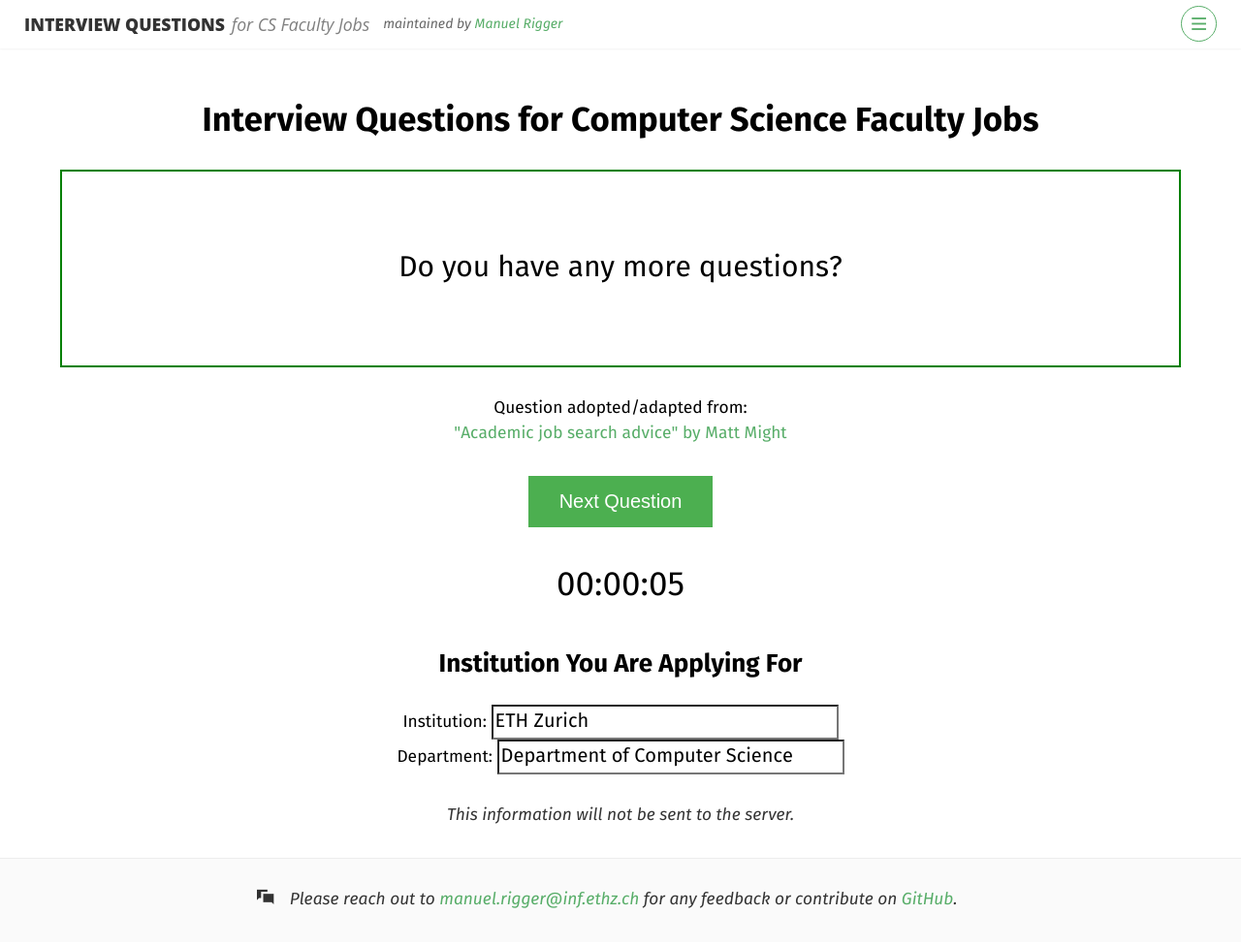
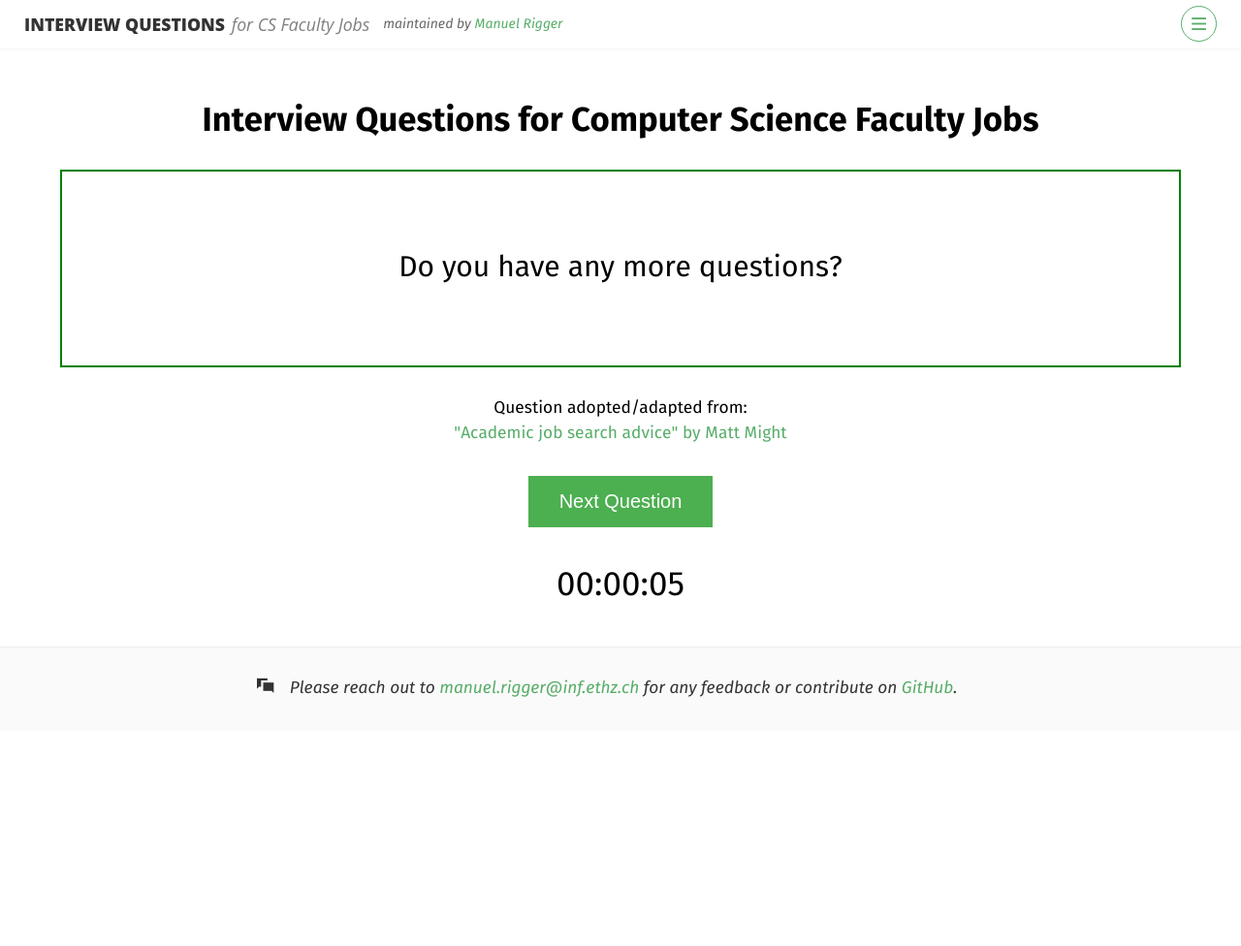
Before and after one commit to csfaculty/csfaculty.github.io, a Jekyll site: the page built from index.html, in a window 1280 px wide and 1032 px high. Shown: the top 976 px of the window at 97% size. Built offline with Jekyll 4.4.1, drawn with Linux system fonts in a browser that asks for light colours; some web fonts are replaced; some of the changed lines change nothing that is shown.

Commit message:
Remove the institution/department form

```diff
--- a/index.html
+++ b/index.html
@@ -17,13 +17,6 @@ role: home
 	<button onclick="nextQuestion()">Next Question</button>
 	<p id="timer"  style="font-size: 35px;"></p>
 
-	<h2>Institution You Are Applying For</h2>
-	Institution:
-	<input type="text" id="institution" value="ETH Zurich" oninput="updateInstitution()" size="30">
-	<br />
-	Department:
-	<input type="text" id="department" value="Department of Computer Science" size="30">
-	<div style="font-style: italic;color: rgba(0, 0, 0, 0.8);padding:30px 25px;">This information will not be sent to the server.</div>
 </center>
 
 <script>
@@ -31,15 +24,12 @@ role: home
 var startTime = new Date().getTime();
 var lastIdx;
 
-var yourInstitution = 'ETH Zurich';
-var yourDepartment = 'Department of Computer Science';
-
 var questionsJson = [
 	{
 		"source_url" : "https://career-advice.jobs.ac.uk/jobseeking-and-interview-tips/top-5-academic-interview-questions-and-answers/",
 		"source_name" : "Top 5 Academic Interview Answers by jobs.ac.uk",
 		"questions" : [
-			"Why do you want to work at INSTITUTION?",
+			"Why do you want to work here?",
 			"What makes you different from the other candidates?",
 			"What are your plans for research?",
 			"What are your plans for research in the next year?",
@@ -72,12 +62,12 @@ var questionsJson = [
 			"What is your biggest achievement?",
 			"What is your \"home\" conference?",
 			"Who will you collaborate with externally?",
-			"Who would you collaborate with within the DEPARTMENT? What other departments could you work with?",
+			"Who would you collaborate with within the department? What other departments could you work with?",
 			"What will your strategy be in order to publish top-tier papers consistently?",
 			"What would you like to teach?",
 			// Can you teach X? (sometimes X was far outside my area),
 			"What resources do you need for your lab?",
-			"Why do you want to work at INSTITUTION?",
+			"Why do you want to work at this institution?",
 			"What are you looking for in a department?",
 			"What other schools are you interviewing with?",
 			"What is your timeline [for accepting an offer]?",
@@ -95,7 +85,7 @@ var questionsJson = [
 			"Give me a summary of your work (in 5 minutes).",
 			"Who do you consider the best people in your field?",
 			"What is your biggest weakness as a teacher?",
-			"How can your results help me in my own research (assume a faculty from INSTITUTION)?",
+			"How can your results help me in my own research?",
 			"What are you looking for in a school? Why did you apply here?",
 			"What is your methodology for problem-solving?",
 			"What are other people at your current institution doing?",
@@ -125,8 +115,8 @@ var questionsJson = [
 		"source_url" : "https://shomir.net/tt_job_guide.html",
 		"source_name" : "\"Guide for the Tenure-Track Job Market in Computer/Information Sciences\" by Shomir Wilson",
 		"questions" : [
-			"Why are you interested in joining INSTITUTION?",
-			"Why are you interested in joining DEPARTMENT?",
+			"Why are you interested in joining this institution",
+			"Why are you interested in joining this department?",
 			"Whom at the university would you collaborate with on research?",
 			"What are your teaching interests, or what is your teaching philosophy?",
 			"What questions do you have for the search committee?"
@@ -170,8 +160,7 @@ var questionsJson = [
 			"How would you evaluate student learning?",
 			"How do you bring diversity into your day-today teaching?",
 			"You've seen our mission statement. How would you see yourself contributing to our mission and campus atmosphere?",
-			"What is your perception of the responsibilities of a full-time faculty member in INSTITUTION?",
-			"What is your perception of the responsibilities of a full-time faculty member in DEPARTMENT?",
+			"What is your perception of the responsibilities of a full-time faculty member in this institution/department?",
 			"How will you fit in as a department member and what kind of contribution will you make to our community?",
 			// Apart from the obvious financial reasons, why would you like to join the Faculty of Y at University X?
 			"Could you tell us about your long-range plans and commitment to this department?",
@@ -298,7 +287,7 @@ function nextQuestion() {
 	}
 	idx = getRandomInt(questions.length);
 	lastIdx = idx
-	question = questions[idx].replace('INSTITUTION', yourInstitution).replace('DEPARTMENT', yourDepartment);
+	question = questions[idx];
 	if (question in notes) {
 		note = notes[question];
 		document.getElementById("note").innerHTML = note;
@@ -318,10 +307,6 @@ function updateTimer() {
   document.getElementById("timer").innerHTML = duration.toISOString().substr(11, 8);
 }
 
-function updateInstitution() {
-  yourInstitution =  document.getElementById("institution").value
-}
-
 nextQuestion();
 
 </script>
```
